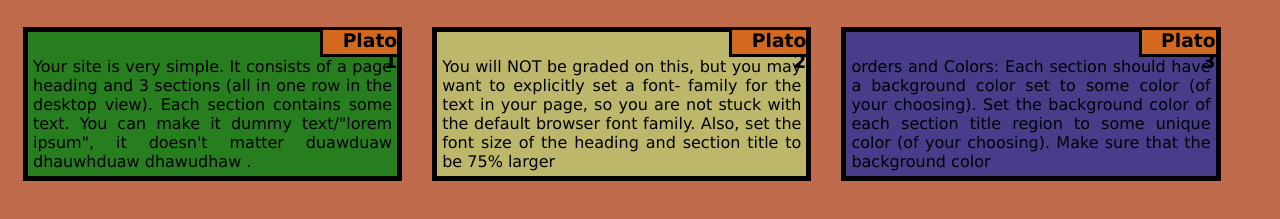
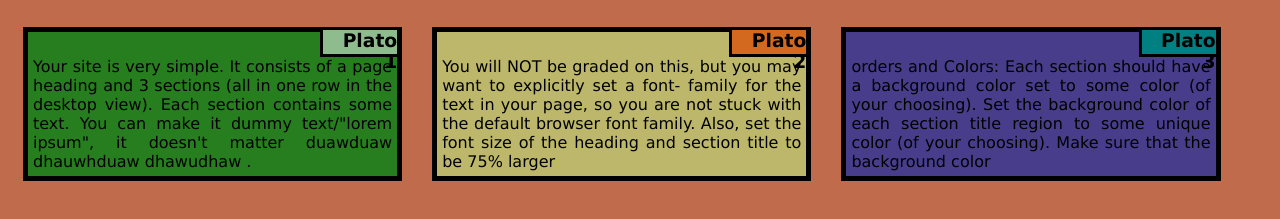
Before and after one commit to Fasz0711/coursera_course.github.io, a plain HTML site: page index.html in a window 1280 px wide. Shown: the part 61-280 px from the top of the page. Drawn offline with Linux system fonts and the light colour scheme.

Commit message:
Update index.css

```diff
--- a/index.css
+++ b/index.css
@@ -28,7 +28,7 @@ padding-top: 25px;
   border: 3px solid black;
   width:80px;
   height:30px;
-  background-color: chocolate;
+  background-color:darkseagreen;
   position:absolute;
   top:-24px;
  right:-3px;
@@ -66,7 +66,7 @@ padding-top: 25px;
   border: 3px solid black;
   width:80px;
   height:30px;
-  background-color: chocolate;
+  background-color:teal;
   position:absolute;
   top:-24px;
   right:-3px;
```
